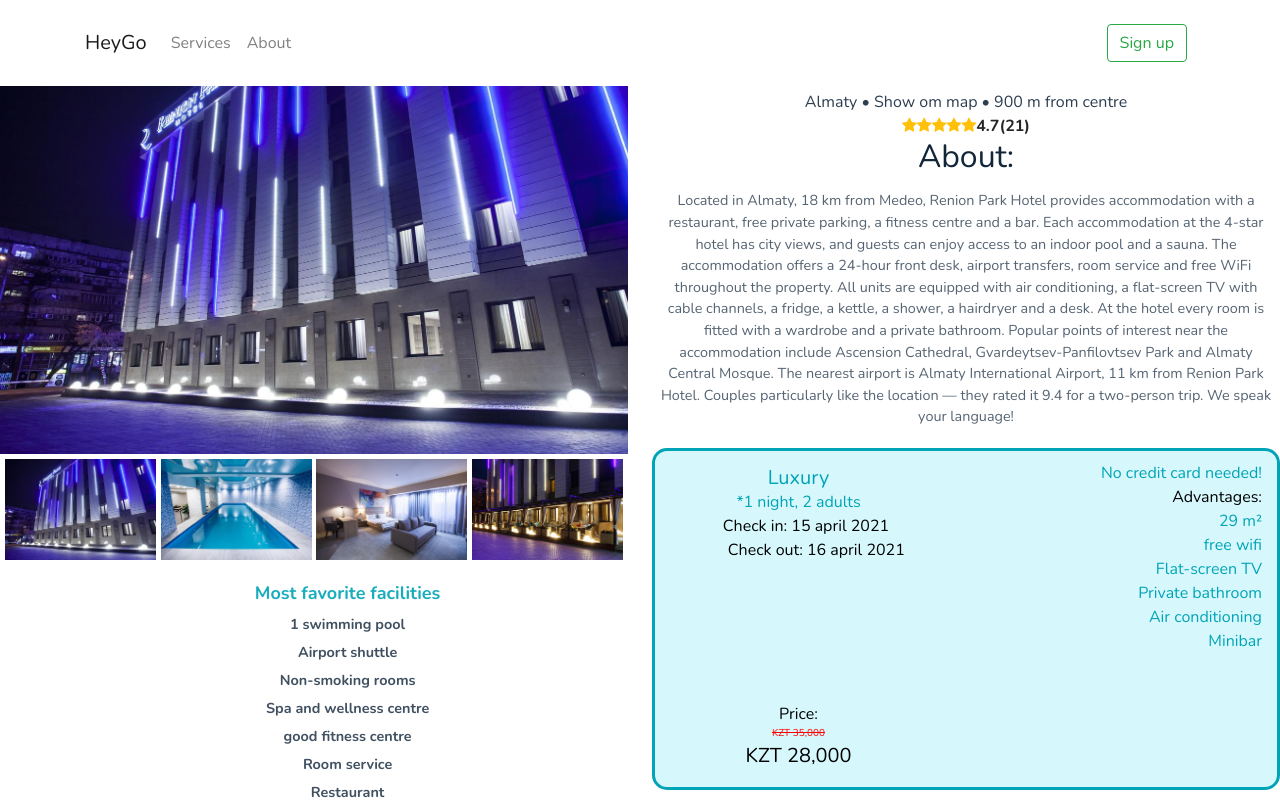
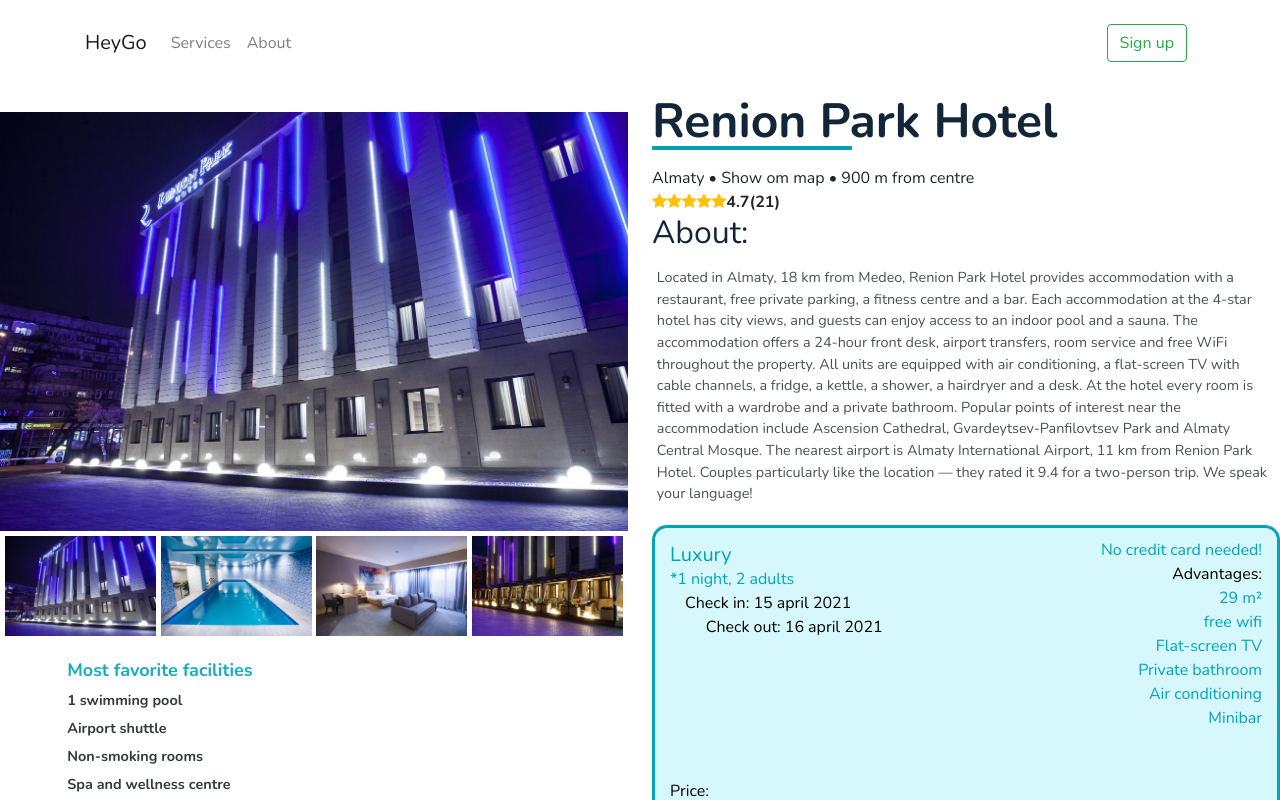
Before and after one commit to HeyGo-Project/HeyGo-Frontend, a Vue app: page /hotel in a window 1280 px wide. Shown: the top 800 px of the page. Built offline with nearby package versions, Linux system fonts and the light colour scheme.

Commit message:
hotel prices alignment bug fixed

```diff
--- a/src/views/Hotel.vue
+++ b/src/views/Hotel.vue
@@ -1,5 +1,5 @@
 <template>
-  <div>
+  <body>
   <div class="card-wrapper">
     <div class="card-main">
       <!-- card left -->
@@ -90,7 +90,7 @@
   </div>
 
 
-  </div>
+  </body>
 </template>
 
 <script>
```
